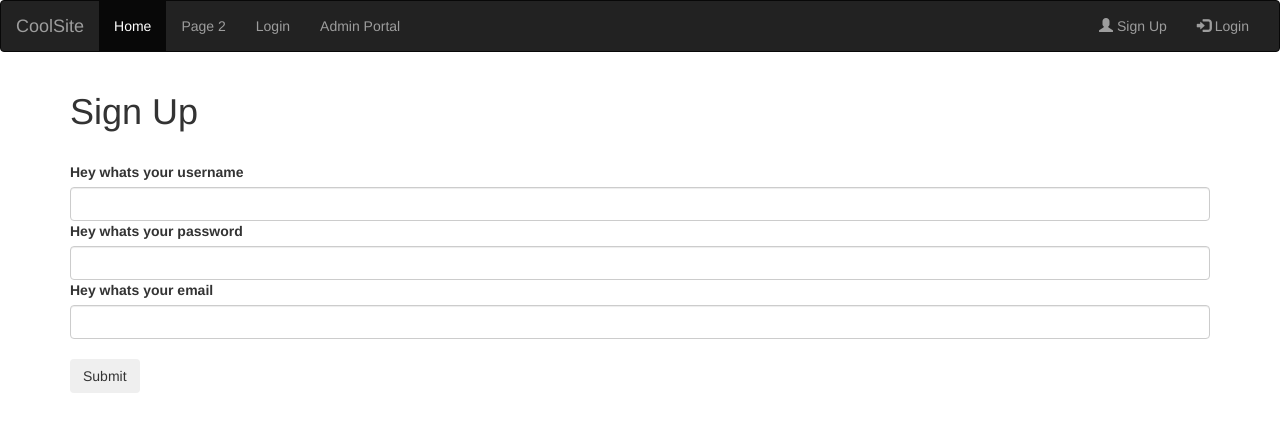
After one commit to Pers2140/PanoSnap, a Flask app: template templates/signup.html in a window 1280 px wide. The commit adds this page. Shown: the top 432 px of the page. Run offline with Flask 2, Linux system fonts and the light colour scheme; the template is opened without the code that fills it: values that come from a table or form of the project are taken from there, others are empty; some libraries are stand-ins or nearby versions.

Commit message:
users now able to sign up

```diff
--- a/app.py
+++ b/app.py
@@ -6,8 +6,8 @@ import os
 load_dotenv()
 
 from modules.form import *
-from modules.fav360 import *
-# from modules.form_sql_model import *
+from modules.favpano import *
+from modules.User import *
 map_key= os.getenv("KEY")
 
 """
@@ -27,6 +27,7 @@ c = db_conn.cursor()
 # c.execute("""
 #           CREATE TABLE panos (id INTEGER PRIMARY KEY AUTOINCREMENT,
 
+#           username TEXT,
 #           description TEXT,
 #           latlng TEXT,
 #           pano TEXT,
@@ -36,9 +37,10 @@ c = db_conn.cursor()
 
 #           """)
 
-# c.execute("INSERT INTO users ('first_name','last_name','email','fav_pano') VALUES (?,?,?,?)", ('Zeus', 'god', 'Bigz@gmail.com', '[{1},{2}]' ))
+# c.execute("INSERT INTO panos ('username','description','latlng','pano','profile_url') VALUES (?,?,?,?,?)", ('ZeusDaddy','test','test','password123','Bigz@gmail.com'))
+# c.execute("INSERT INTO users ('first_name','last_name','username','password','email') VALUES (?,?,?,?,?)", ('Zeus','god','BigDadaZ','password123','Bigz@gmail.com'))
 
-c.execute("SELECT * FROM panos")
+c.execute("SELECT * FROM users")
 print(c.fetchall())
 # execute / commit command
 db_conn.commit()
@@ -73,26 +75,31 @@ def fav():
         print ("someone posted something")
 
     user_fav = request.json
+    user_fav["username"] = "Darius"
     favpano(user_fav)
     print (user_fav['pano'])
 
     return render_template("index.html")
 
 # create name page
-@app.route("/name", methods=["GET", "POST"])
+@app.route("/login", methods=["GET", "POST"])
 def name():
-    name = None
+    username = None
+    password = None
     email = None
     form = NamerForm()
 
     # Validate Form
     if form.validate_on_submit():
-        name = form.name.data
+        username = form.username.data
+        password = form.password.data
         email = form.email.data
-        form.name.data = ''
+        User({"first_name":"none","last_name":"testing","username":username,"password":password,"email":email})
+        form.username.data = ''
         form.email.data = ''
+        form.password.data = ''
         flash('Form Submitted Successfully')
-    return render_template("name.html", name=name, email=email, form=form)
+    return render_template("login.html", username=username, password=password, email=email, form=form)
 
 if __name__ == '__main__':
    app.run(debug = True)
--- a/modules/fav360.py
+++ b/modules/favpano.py
@@ -7,6 +7,7 @@ class favpano:
     '''
     def __init__(self,obj):
 
+        self.username = obj['username']
         self.des = obj['description']
         self.latlng = str(obj['latLng'])
         self.pano = obj['pano']
@@ -17,10 +18,12 @@ class favpano:
 
         # Cursor to interact with DB
         c = db_conn.cursor()
+
         # submit pano
-        c.execute("INSERT INTO panos ('description','latlng','pano','profile_url') VALUES (?,?,?,?)", (self.des, self.latlng, self.pano, self.profile_url ))
+        c.execute("INSERT INTO panos ('username', 'description','latlng','pano','profile_url') VALUES (?,?,?,?,?)", (self.username, self.des, self.latlng, self.pano, self.profile_url ))
         print('New pano submitted to DB new ')
 
+        # close connection to DB
         db_conn.commit()
         db_conn.close()
 
--- a/modules/form.py
+++ b/modules/form.py
@@ -8,8 +8,8 @@ class NamerForm(FlaskForm):
     '''
         Gets user's form submission
     '''
-    name = None
-    email = None
-    name = StringField("Hey whats your name", validators=[DataRequired()])
+
+    username = StringField("Hey whats your username", validators=[DataRequired()])
+    password = StringField("Hey whats your password", validators=[DataRequired()])
     email = StringField("Hey whats your email", validators=[DataRequired()])
     submit = SubmitField("Submit")
--- a/templates/nav-bar.html
+++ b/templates/nav-bar.html
@@ -12,7 +12,7 @@
         <ul class="nav navbar-nav">
           <li class="active"><a href="#">Home</a></li>
           <li><a href="#">Page 2</a></li>
-          <li><a href="{{ url_for('name', name='Name')}}">Name</a></li>
+          <li><a href="{{ url_for('name', name='login')}}">Login</a></li>
           <li><a href="{{ url_for('user', name='Admin')}}">Admin Portal</a></li>
         </ul>
         <ul class="nav navbar-nav navbar-right">
--- /dev/null
+++ b/templates/signup.html
@@ -0,0 +1,35 @@
+{% extends 'base.html' %}
+
+{% block head %} {% endblock %}
+
+{% block body %}
+
+  {% for message in get_flashed_messages() %}
+    {{ message }}
+  {% endfor %}
+
+  {% if name %}
+    <h1>Hello {{ username }}</h1>
+    <h1>your email is {{ email }}</h1>
+
+  {% else %}
+    <h1>Sign Up</h1>
+  </br>
+  <form method="POST">
+    {{form.hidden_tag() }}
+
+    {{ form.username.label(class="form-label") }}
+    {{ form.username( class="form-control") }}
+
+    {{ form.password.label(class="form-label") }}
+    {{ form.password( class="form-control") }}
+
+    {{ form.email.label(class="form-label") }}
+    {{ form.email( class="form-control") }}
+    <br/>
+    {{ form.submit( class="primary-button btn") }}
+  </form>
+  {% endif %}
+
+
+{% endblock %}
```
Also changed, not shown: modules/User.py (added, +42 -0 lines), modules/form_sql_model.py (deleted, +0 -29 lines), modules/models.py (added, +61 -0 lines), templates/login.html (renamed from templates/name.html, +7 -4 lines), README.md, test.db.
